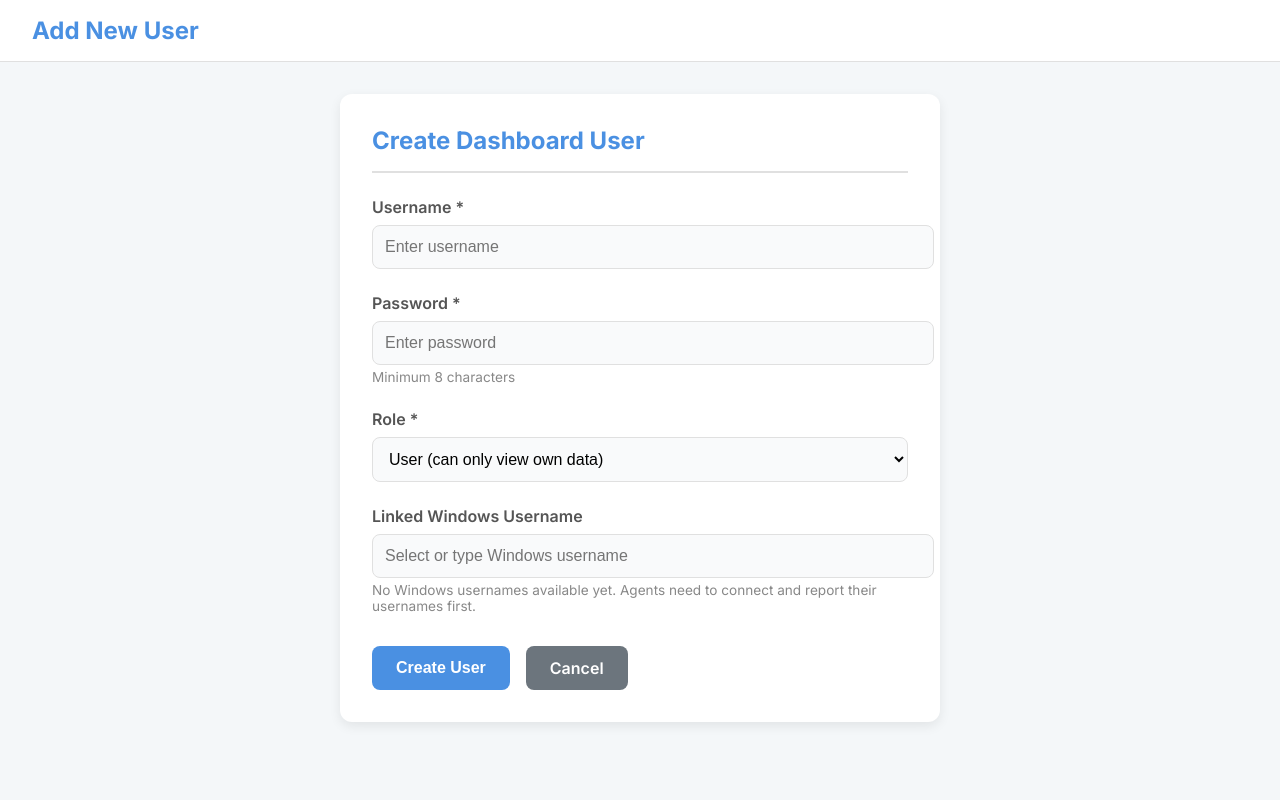
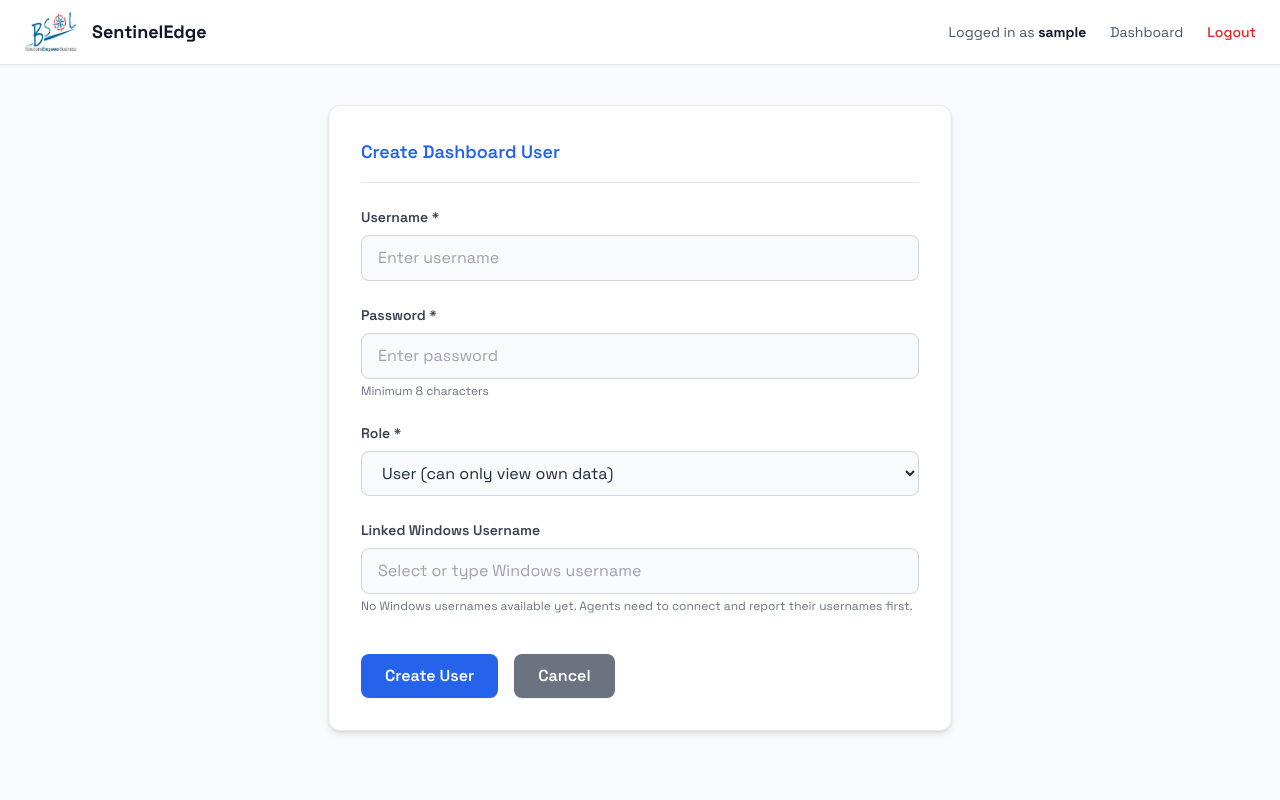
Before and after one commit to AI-Deamon/monitoring_tool, a Flask app: page /auth/users/add in a window 1280 px wide. Run offline with Flask 3, Linux system fonts and the light colour scheme; the visitor is signed in with stand-in values (Sample User, id 1); parts of the project's set-up code (start-up, migrations or seed data) failed here and were passed over; some libraries are stand-ins or nearby versions.

Commit message:
Add files via upload

```diff
--- a/server/templates/auth/add_user.html
+++ b/server/templates/auth/add_user.html
@@ -6,187 +6,121 @@
     <meta name="viewport" content="width=device-width, initial-scale=1.0">
     <title>Add User - SentinelEdge</title>
     <link href="https://fonts.googleapis.com/css2?family=Inter:wght@400;500;600;700&display=swap" rel="stylesheet">
-    <style>
-        :root {
-            --bg-color: #f4f7f9;
-            --primary-color: #4a90e2;
-            --text-color: #333;
-            --card-bg: #ffffff;
-            --border-color: #e0e0e0;
-            --shadow: 0 4px 12px rgba(0, 0, 0, 0.08);
-        }
 
-        body {
-            font-family: 'Inter', sans-serif;
-            margin: 0;
-            background-color: var(--bg-color);
-            color: var(--text-color);
-        }
+  <link href="https://fonts.googleapis.com/css2?family=Inter:wght@400;500;600;700&display=swap" rel="stylesheet">
+  <script src="https://cdn.tailwindcss.com"></script>
+<link rel="preconnect" href="https://fonts.googleapis.com">
+<link rel="preconnect" href="https://fonts.gstatic.com" crossorigin>
+<link href="https://fonts.googleapis.com/css2?family=Space+Grotesk:wght@300..700&display=swap" rel="stylesheet">
+<style>
+  * {
+    font-family: "Space Grotesk", sans-serif !important;
+  }
+  </style>
 
-        .header {
-            background: var(--card-bg);
-            padding: 1rem 2rem;
-            display: flex;
-            align-items: center;
-            justify-content: space-between;
-            border-bottom: 1px solid var(--border-color);
-        }
+</head>
+<body class="font-inter bg-gray-50 min-h-screen text-gray-800">
 
-        .header h1 {
-            margin: 0;
-            font-weight: 700;
-            font-size: 1.5rem;
-            color: var(--primary-color);
-        }
 
-        .container {
-            padding: 2rem;
-            max-width: 600px;
-            margin: 0 auto;
-        }
+  <!-- ================= NAVBAR ================= -->
+  <nav class="bg-white border-b border-slate-200 shadow-sm">
+    <div class="max-w-7xl mx-auto px-6 h-16 flex items-center justify-between">
+      <!-- Brand -->
+      <div class="flex items-center gap-3">
+        <img src="{{ url_for('static', filename='bsol.png') }}" class="h-10 w-14"/>
+        <span class="text-lg font-bold text-slate-900">SentinelEdge</span>
+      </div>
 
-        .card {
-            background-color: var(--card-bg);
-            padding: 2rem;
-            border-radius: 12px;
-            box-shadow: var(--shadow);
-        }
+      <!-- User Info -->
+      <div class="flex items-center gap-6 text-sm">
+        <span class="text-slate-600">
+          Logged in as <strong class="text-slate-900">{{ session.username }}</strong>
+        </span>
+        <a href="{{ url_for('dashboard.dashboard_home') }}"
+           class="text-slate-600 hover:text-slate-900 transition">
+          Dashboard
+        </a>
+        <a href="{{ url_for('auth.logout') }}"
+           class="text-red-600 hover:text-red-700 font-medium transition">
+          Logout
+        </a>
+      </div>
+    </div>
+  </nav>
+    <div class="max-w-2xl mx-auto px-6 py-10">
 
-        .card h2 {
-            margin-top: 0;
-            color: var(--primary-color);
-            border-bottom: 2px solid var(--border-color);
-            padding-bottom: 1rem;
-            margin-bottom: 1.5rem;
-        }
-
-        .form-group {
-            margin-bottom: 1.5rem;
-        }
-
-        .form-group label {
-            display: block;
-            font-weight: 600;
-            margin-bottom: 0.5rem;
-            color: #555;
-        }
-
-        .form-group input,
-        .form-group select {
-            width: 100%;
-            padding: 0.75rem;
-            font-size: 1rem;
-            border: 1px solid var(--border-color);
-            border-radius: 8px;
-            background: #f9fafb;
-        }
-
-        .form-group input:focus,
-        .form-group select:focus {
-            outline: none;
-            border-color: var(--primary-color);
-            box-shadow: 0 0 0 3px rgba(74, 144, 226, 0.1);
-        }
-
-        .form-group small {
-            display: block;
-            margin-top: 0.25rem;
-            color: #888;
-            font-size: 0.85rem;
-        }
-
-        .btn-group {
-            display: flex;
-            gap: 1rem;
-            margin-top: 2rem;
-        }
-
-        .btn {
-            padding: 0.75rem 1.5rem;
-            border-radius: 8px;
-            font-weight: 600;
-            font-size: 1rem;
-            text-decoration: none;
-            cursor: pointer;
-            border: none;
-            transition: all 0.2s;
-        }
-
-        .btn-primary {
-            background-color: var(--primary-color);
-            color: white;
-        }
-
-        .btn-primary:hover {
-            background-color: #357ABD;
-        }
-
-        .btn-secondary {
-            background-color: #6c757d;
-            color: white;
-        }
-
-        .btn-secondary:hover {
-            background-color: #5a6268;
-        }
-
-        .alert {
-            padding: 1rem;
-            border-radius: 8px;
-            margin-bottom: 1.5rem;
-        }
-
-        .alert-danger {
-            background-color: #f8d7da;
-            border: 1px solid #f5c6cb;
-            color: #721c24;
-        }
-    </style>
-</head>
-
-<body>
-    <div class="header">
-        <h1>Add New User</h1>
-    </div>
-
-    <div class="container">
         {% with messages = get_flashed_messages(with_categories=true) %}
         {% if messages %}
         {% for category, message in messages %}
-        <div class="alert alert-{{ category }}">{{ message }}</div>
+        <div class="mb-6 rounded-lg px-4 py-3 text-sm
+            {% if category == 'danger' %}bg-red-50 border border-red-200 text-red-700
+            {% elif category == 'success' %}bg-green-50 border border-green-200 text-green-700
+            {% elif category == 'warning' %}bg-yellow-50 border border-yellow-200 text-yellow-700
+            {% else %}bg-blue-50 border border-blue-200 text-blue-700{% endif %}">
+            {{ message }}
+        </div>
         {% endfor %}
         {% endif %}
         {% endwith %}
 
-        <div class="card">
-            <h2>Create Dashboard User</h2>
-            <form method="POST" action="{{ url_for('auth.add_user') }}">
+        <!-- Card -->
+        <div class="bg-white rounded-xl shadow-md border border-gray-200 p-8">
+
+            <h2 class="text-lg font-semibold text-blue-600 border-b pb-4 mb-6">
+                Create Dashboard User
+            </h2>
+
+            <form method="POST" action="{{ url_for('auth.add_user') }}" class="space-y-6">
                 <input type="hidden" name="csrf_token" value="{{ csrf_token() }}">
-                <div class="form-group">
-                    <label for="username">Username *</label>
-                    <input type="text" id="username" name="username" required placeholder="Enter username"
-                        minlength="3">
+
+                <!-- Username -->
+                <div>
+                    <label for="username" class="block text-sm font-semibold text-gray-700 mb-2">
+                        Username *
+                    </label>
+                    <input type="text" id="username" name="username" required minlength="3"
+                        placeholder="Enter username"
+                        class="w-full px-4 py-2.5 rounded-lg border border-gray-300 bg-gray-50
+                        focus:outline-none focus:ring-2 focus:ring-blue-500 focus:border-transparent">
                 </div>
 
-                <div class="form-group">
-                    <label for="password">Password *</label>
-                    <input type="password" id="password" name="password" required placeholder="Enter password"
-                        minlength="8">
-                    <small>Minimum 8 characters</small>
+                <!-- Password -->
+                <div>
+                    <label for="password" class="block text-sm font-semibold text-gray-700 mb-2">
+                        Password *
+                    </label>
+                    <input type="password" id="password" name="password" required minlength="8"
+                        placeholder="Enter password"
+                        class="w-full px-4 py-2.5 rounded-lg border border-gray-300 bg-gray-50
+                        focus:outline-none focus:ring-2 focus:ring-blue-500 focus:border-transparent">
+                    <p class="text-xs text-gray-500 mt-1">Minimum 8 characters</p>
                 </div>
 
-                <div class="form-group">
-                    <label for="role">Role *</label>
-                    <select id="role" name="role" required>
+                <!-- Role -->
+                <div>
+                    <label for="role" class="block text-sm font-semibold text-gray-700 mb-2">
+                        Role *
+                    </label>
+                    <select id="role" name="role" required
+                        class="w-full px-4 py-2.5 rounded-lg border border-gray-300 bg-gray-50
+                        focus:outline-none focus:ring-2 focus:ring-blue-500">
                         <option value="user">User (can only view own data)</option>
                         <option value="admin">Admin (can view all data)</option>
                     </select>
                 </div>
 
-                <div class="form-group">
-                    <label for="linked_username">Linked Windows Username</label>
-                    <input type="text" id="linked_username" name="linked_username" list="username-options"
-                        placeholder="Select or type Windows username">
+                <!-- Linked Username -->
+                <div>
+                    <label for="linked_username" class="block text-sm font-semibold text-gray-700 mb-2">
+                        Linked Windows Username
+                    </label>
+
+                    <input type="text" id="linked_username" name="linked_username"
+                        list="username-options"
+                        placeholder="Select or type Windows username"
+                        class="w-full px-4 py-2.5 rounded-lg border border-gray-300 bg-gray-50
+                        focus:outline-none focus:ring-2 focus:ring-blue-500">
+
                     <datalist id="username-options">
                         {% if available_usernames %}
                         {% for username in available_usernames %}
@@ -194,23 +128,36 @@
                         {% endfor %}
                         {% endif %}
                     </datalist>
-                    <small>
+
+                    <p class="text-xs text-gray-500 mt-1">
                         {% if available_usernames %}
-                        Select the Windows username from the dropdown. This user will only see data for this Windows
-                        account.
+                        Select the Windows username from the dropdown. This user will only see data for this Windows account.
                         {% else %}
                         No Windows usernames available yet. Agents need to connect and report their usernames first.
                         {% endif %}
-                    </small>
+                    </p>
                 </div>
 
-                <div class="btn-group">
-                    <button type="submit" class="btn btn-primary">Create User</button>
-                    <a href="{{ url_for('auth.list_users') }}" class="btn btn-secondary">Cancel</a>
+                <!-- Buttons -->
+                <div class="flex gap-4 pt-4">
+                    <button type="submit"
+                        class="px-6 py-2.5 rounded-lg font-semibold text-white
+                        bg-blue-600 hover:bg-blue-700 transition shadow-sm">
+                        Create User
+                    </button>
+
+                    <a href="{{ url_for('auth.list_users') }}"
+                        class="px-6 py-2.5 rounded-lg font-semibold text-white
+                        bg-gray-500 hover:bg-gray-600 transition shadow-sm">
+                        Cancel
+                    </a>
                 </div>
+
             </form>
         </div>
     </div>
+
 </body>
 
+
 </html>
```
Also changed, not shown: server/templates/auth/edit_user.html (+133 -44 lines), server/templates/auth/login.html (+106 -76 lines), server/templates/auth/users.html (+9 -13 lines).
